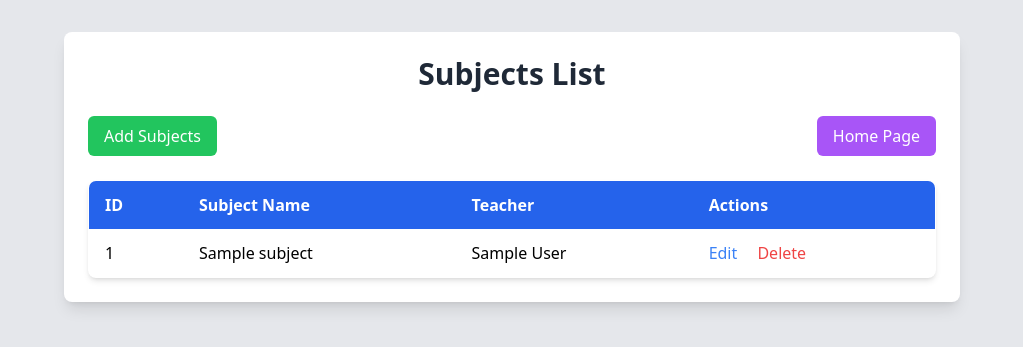
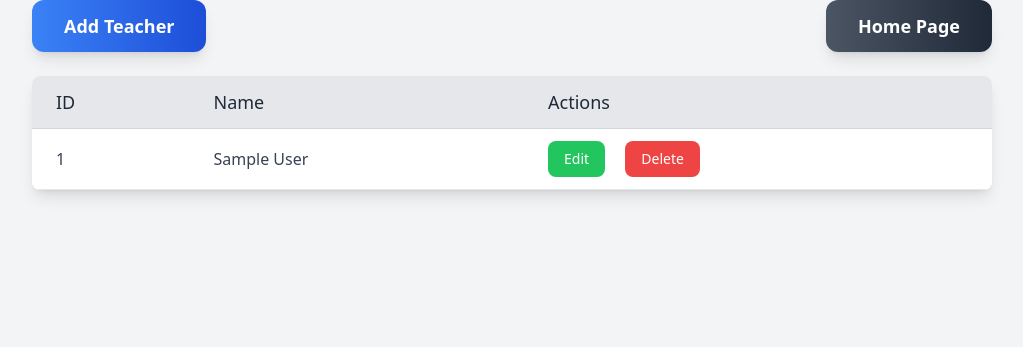
Before and after one commit to asgharali101/students-database, a PHP site: page /teachers/teacher_list.php in a window 1280 px wide. Shown: the top 347 px of the page, without its empty margins (128-1151 px from the left). Run offline with PHP 8.4, Linux system fonts and the light colour scheme; tables that the repository leaves empty or names only in its code hold one stand-in row (values such as "Sample post"); some libraries are stand-ins or nearby versions.

Commit message:
make change in layout

```diff
--- a/teachers/add-teachers.php
+++ b/teachers/add-teachers.php
@@ -29,7 +29,7 @@ if (isset($_POST["teacher"])) {
             <input type="text" name="teacher" placeholder="Enter class name" required
                 class="w-full px-4 py-2 border border-gray-300 rounded-md focus:outline-none focus:ring-2 focus:ring-blue-500">
 
-            <input type="submit" value=""
+            <input type="submit" value="Add Teacher"
                 class="w-full py-2 bg-blue-500 text-white font-semibold rounded-md hover:bg-blue-600 transition duration-200 cursor-pointer">
         </form>
     </div>
--- a/teachers/teacher_list.php
+++ b/teachers/teacher_list.php
@@ -1,8 +1,8 @@
 <?php
 $conn = new PDO("mysql:host=localhost;dbname=students", 'root', '');
 
-$stmt = $conn->query("SELECT subjects.*, teachers.name as teacher_name FROM subjects LEFT JOIN teachers ON subjects.teacher_id = teachers.id ORDER BY subjects.id DESC");
-$subjects = $stmt->fetchAll(PDO::FETCH_ASSOC);
+$stmt = $conn->query("SELECT teachers.*, teachers.name as teacher_name FROM subjects LEFT JOIN teachers ON subjects.teacher_id = teachers.id ORDER BY subjects.id DESC");
+$teacherList = $stmt->fetchAll(PDO::FETCH_ASSOC);
 ?>
 
 <!DOCTYPE html>
@@ -15,40 +15,48 @@ $subjects = $stmt->fetchAll(PDO::FETCH_ASSOC);
     <script src="https://cdn.tailwindcss.com"></script>
 </head>
 
-<body class="bg-gray-200 p-8">
+<body class="bg-gray-100 px-40 w-full  flex  justify-center">
 
-    <div class="max-w-4xl mx-auto bg-white p-6 rounded-lg shadow-lg">
-        <h1 class="text-3xl font-bold text-gray-800 mb-6 text-center">Subjects List</h1>
-
-        <div class="flex justify-between mb-6">
-            <a href="add-subjects.php" class="bg-green-500 text-white px-4 py-2 rounded-md hover:bg-green-600 transition duration-200">Add Subjects</a>
-            <a href="../index.php" class="bg-purple-500 text-white px-4 py-2 rounded-md hover:bg-purple-600 transition duration-200">Home Page</a>
+    <div class="w-full">
+        <!-- Buttons -->
+        <div class="flex mb-6 space-x-6 flex justify-between">
+            <a href="add-teachers.php" class="inline-block px-8 py-3 bg-gradient-to-r from-blue-500 to-blue-700 text-white text-lg font-semibold rounded-xl shadow-lg hover:from-blue-600 hover:to-blue-800 transition duration-300 transform hover:scale-105 min-w-max">
+                Add Teacher
+            </a>
+            <a href="../index.php" class="inline-block px-8 py-3 bg-gradient-to-r from-gray-600 to-gray-800 text-white text-lg font-semibold rounded-xl shadow-lg hover:from-gray-700 hover:to-gray-900 transition duration-300 transform hover:scale-105 min-w-max">
+                Home Page
+            </a>
         </div>
 
-        <table class="min-w-full bg-white border border-gray-200 rounded-lg overflow-hidden shadow-md">
-            <thead class="bg-blue-600 text-white">
+        <!-- Table -->
+        <div class="overflow-x-auto bg-white rounded-lg shadow-lg">
+            <table class="min-w-full table-auto border-collapse">
+                <thead class="bg-gray-200 text-gray-800">
                     <tr>
-                    <th class="py-3 px-4 text-left">ID</th>
-                    <th class="py-3 px-4 text-left">Subject Name</th>
-                    <th class="py-3 px-4 text-left">Teacher</th>
-                    <th class="py-3 px-4 text-left">Actions</th>
+                        <th class="py-3 px-6 text-left text-lg font-medium border-b border-gray-300">ID</th>
+                        <th class="py-3 px-6 text-left text-lg font-medium border-b border-gray-300">Name</th>
+                        <th class="py-3 px-6 text-left text-lg font-medium border-b border-gray-300">Actions</th>
                     </tr>
                 </thead>
-            <tbody>
-                <?php foreach ($subjects as $subject) { ?>
-                    <tr class="border-b border-gray-200 hover:bg-gray-100 transition duration-200">
-                        <td class="py-3 px-4"><?php echo $subject['id'] ?></td>
-                        <td class="py-3 px-4"><?php echo $subject['name'] ?></td>
-                        <td class="py-3 px-4"><?php echo $subject["teacher_name"] ?></td>
-                        <td class="py-3 px-4">
-                            <a href="edit.php?id=<?php echo $subject['id'] ?>" class="text-blue-500 hover:text-blue-700 mr-4 transition duration-200">Edit</a>
-                            <a href="delete.php?id=<?php echo $subject['id'] ?>" class="text-red-500 hover:text-red-700 transition duration-200">Delete</a>
+                <tbody class="text-gray-700">
+                    <?php foreach ($teacherList as $teacher) { ?>
+                        <tr class="hover:bg-gray-50 border-b border-gray-200">
+                            <td class="py-3 px-6"><?php echo $teacher['id'] ?></td>
+                            <td class="py-3 px-6"><?php echo $teacher['teacher_name'] ?></td>
+                            <td class="py-3 px-6">
+                                <a href="edit.php?id=<?php echo $teacher['id'] ?>" class="inline-block px-4 py-2 text-sm text-white bg-green-500 rounded-lg hover:bg-green-600 transition duration-300">
+                                    Edit
+                                </a>
+                                <a href="delete.php?id=<?php echo $teacher['id'] ?>" class="inline-block px-4 py-2 text-sm text-white bg-red-500 rounded-lg hover:bg-red-600 ml-4 transition duration-300">
+                                    Delete
+                                </a>
                             </td>
                         </tr>
                     <?php } ?>
                 </tbody>
             </table>
         </div>
+    </div>
 
 </body>
 
```
Also changed, not shown: signup-page.php (+0 -8 lines), teachers/edit.php (+4 -4 lines). Lines whose indentation alone changed are shown as unchanged.
